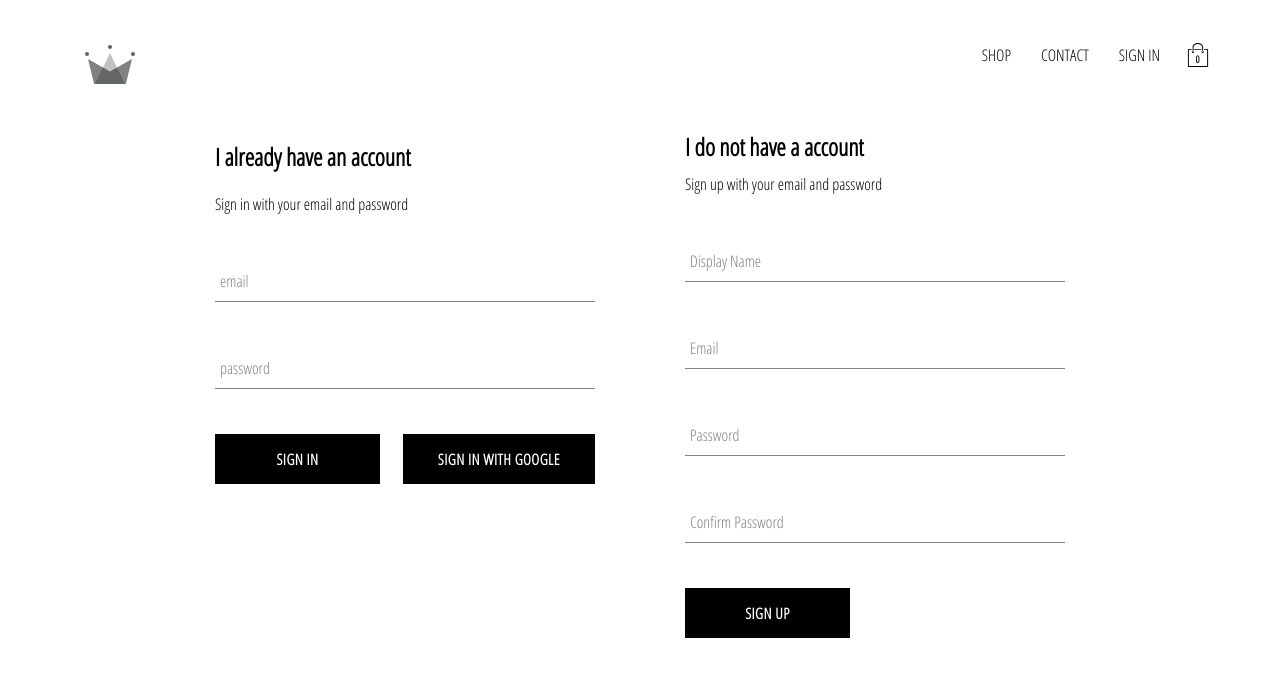
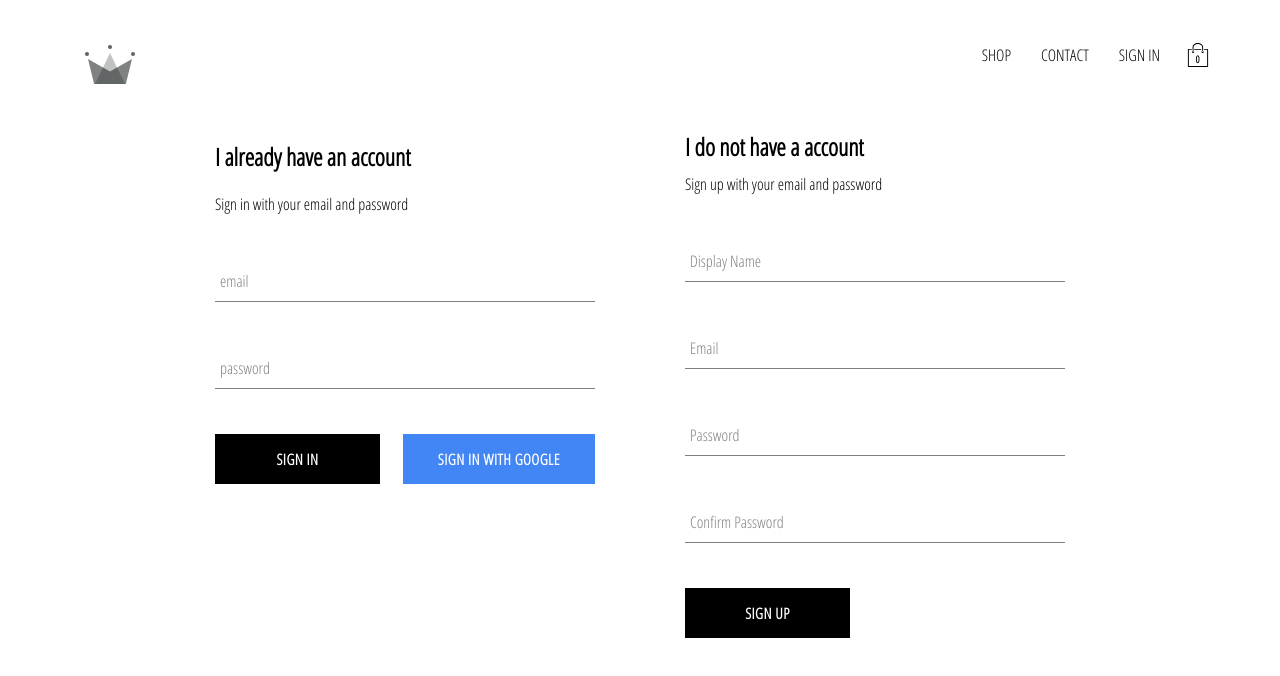
Before and after one commit to ZachAH/Crown-Clothing, a React (Create React App) app: page /signin in a window 1280 px wide. Shown: the top 676 px of the page. Built offline with nearby package versions, Linux system fonts and the light colour scheme; no server answers.

Commit message:
made changes

```diff
--- a/src/components/custom-button/custom-button.component.jsx
+++ b/src/components/custom-button/custom-button.component.jsx
@@ -2,9 +2,15 @@ import React from 'react';
 
 import './custom-button.styles.scss';
 
-const CustomButton = ({ children, isGoogleSignIn, inverted, ...otherProps }) => (
+const CustomButton = ({
+  children,
+  isGoogleSignIn,
+  inverted,
+  ...otherProps }) => (
     <button
-      className={`${inverted ? 'inverted' : ''} custom-button`}
+      className={`${inverted ? 'inverted' : ''}  ${
+        isGoogleSignIn ? 'google-sign-in' : ''
+      } custom-button`}
       {...otherProps}
     >
       {children}
```
